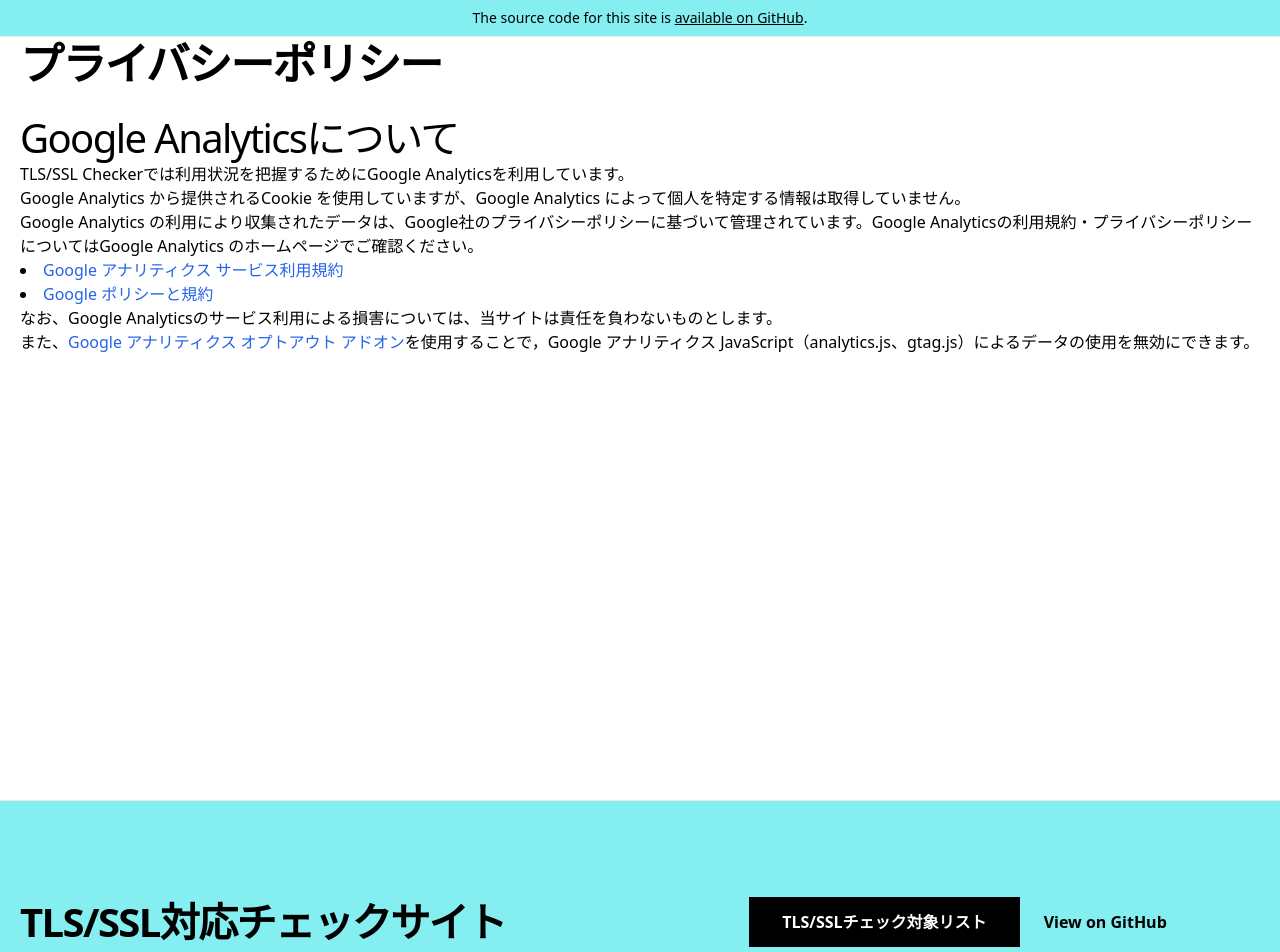
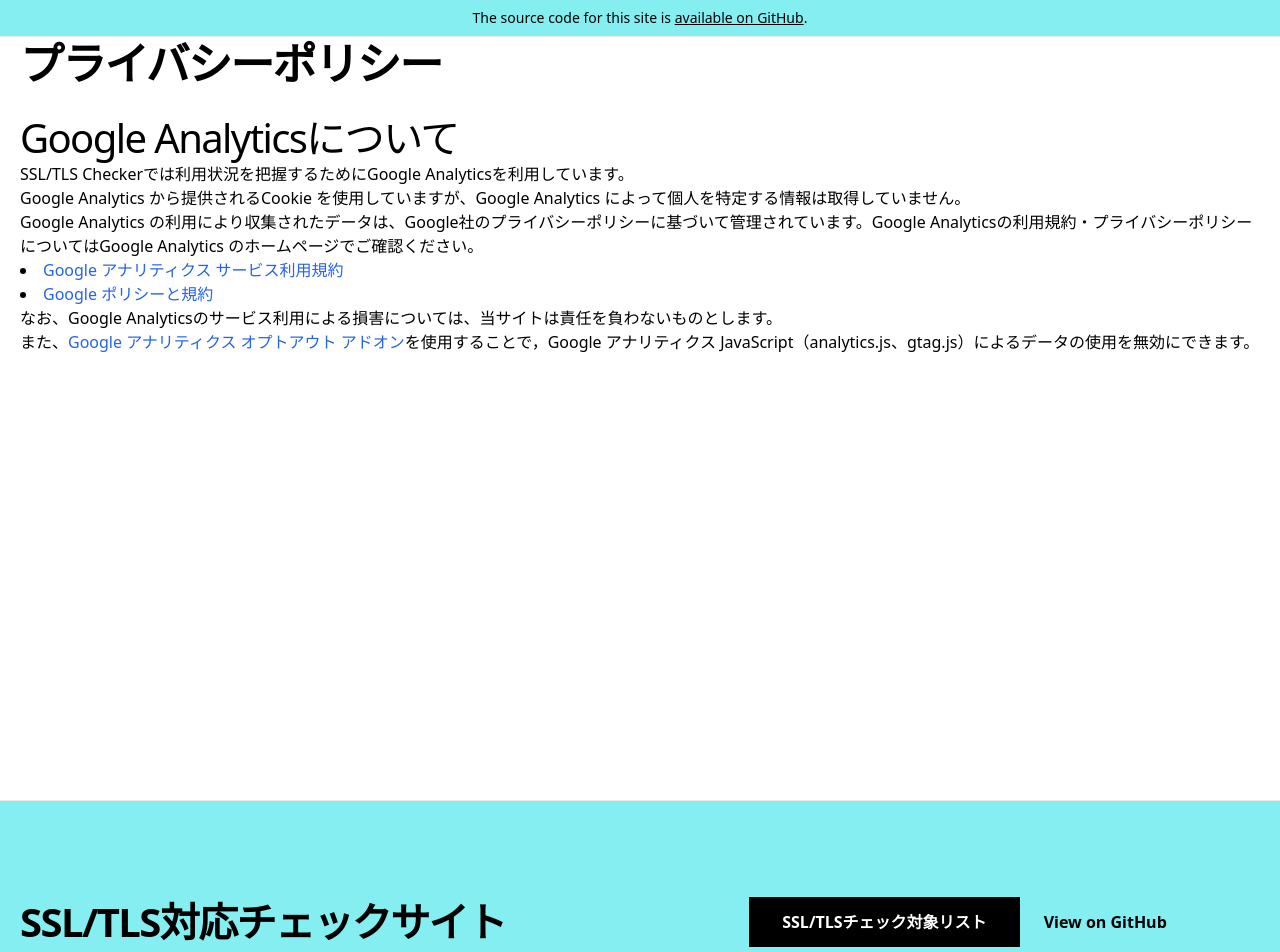
Before and after one commit to zztkm/ssl-checker, a Next.js app in the folder frontend/: page /policy in a window 1280 px wide. Shown: the top 952 px of the page. Built offline with nearby package versions, Linux system fonts and the light colour scheme; no server answers.

Commit message:
表記変更: TLS/SSL -> SSL/TLS
ほとんどのサイトでこちらの表記が使われているので、ちょっとでも違和感を減らす意があり修正

```diff
--- a/frontend/components/footer.tsx
+++ b/frontend/components/footer.tsx
@@ -9,14 +9,14 @@
             <Container>
                 <div className="py-24 flex flex-col lg:flex-row items-center">
                     <h3 className="text-4xl lg:text-5xl font-bold tracking-tighter leading-tight text-center lg:text-left mb-10 lg:mb-0 lg:pr-4 lg:w-1/2">
-                        TLS/SSL対応チェックサイト
+                        SSL/TLS対応チェックサイト
                     </h3>
                     <div className="flex flex-col lg:flex-row justify-center items-center lg:pl-4 lg:w-1/2">
                         <a
                             href="https://docs.google.com/spreadsheets/d/1c25pvMyjQ89OBCvB9whCQQLM_BPXKyY7umsj5wmpP2k/edit?usp=sharing"
                             className="mx-3 bg-black hover:bg-white hover:text-black border border-black text-white font-bold py-3 px-12 lg:px-8 duration-200 transition-colors mb-6 lg:mb-0"
                         >
-                            TLS/SSLチェック対象リスト
+                            SSL/TLSチェック対象リスト
                         </a>
                         <a
                             href={REPO_URL}
--- a/frontend/components/header.tsx
+++ b/frontend/components/header.tsx
@@ -4,7 +4,7 @@
 	return (
 		<h2 className="text-2xl md:text-4xl font-bold tracking-tight md:tracking-tighter leading-tight mb-20 mt-8">
 			<Link href="/">
-				<a className="hover:underline">TLS/SSLチェック</a>
+				<a className="hover:underline">SSL/TLSチェック</a>
 			</Link>
 		</h2>
 	)
--- a/frontend/components/intro.tsx
+++ b/frontend/components/intro.tsx
@@ -2,7 +2,7 @@
 	return (
 		<section className="flex-col md:flex-row flex items-center md:justify-between mt-16 mb-16 md:mb-12">
 			<h1 className="text-6xl md:text-8xl font-bold tracking-tighter leading-tight md:pr-8">
-				TLS/SSL Checker
+				SSL/TLS Checker
 			</h1>
 			<h4 className="text-center md:text-left text-lg mt-5 md:pl-8">
 				A statically generated site using{' '}
--- a/frontend/components/ssl-check-result-table.tsx
+++ b/frontend/components/ssl-check-result-table.tsx
@@ -37,7 +37,7 @@
 											scope="col"
 											className="px-6 py-3 text-left text-xs font-medium text-gray-500 uppercase tracking-wider"
 										>
-											TLS/SSL Error
+											SSL/TLS Error
 										</th>
 									</tr>
 								</thead>
--- a/frontend/pages/index.tsx
+++ b/frontend/pages/index.tsx
@@ -17,7 +17,7 @@
     <>
       <Layout>
         <Head>
-          <title>TLS/SSL Checker</title>
+          <title>SSL/TLS Checker</title>
           <meta name="description" content="Check if the domain is SSL-enabled" />
           <link rel="icon" href="/favicon.ico" />
         </Head>
--- a/frontend/pages/policy.tsx
+++ b/frontend/pages/policy.tsx
@@ -14,7 +14,7 @@
 					Google Analyticsについて
 				</h2>
 				<p>
-					TLS/SSL Checkerでは利用状況を把握するためにGoogle Analyticsを利用しています。
+					SSL/TLS Checkerでは利用状況を把握するためにGoogle Analyticsを利用しています。
 				</p>
 				<p>
 					Google Analytics から提供されるCookie を使用していますが、Google Analytics によって個人を特定する情報は取得していません。
```
